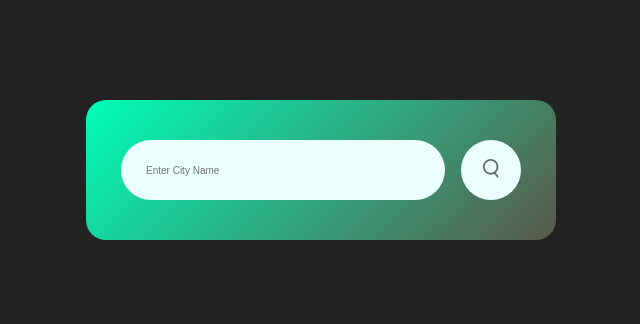
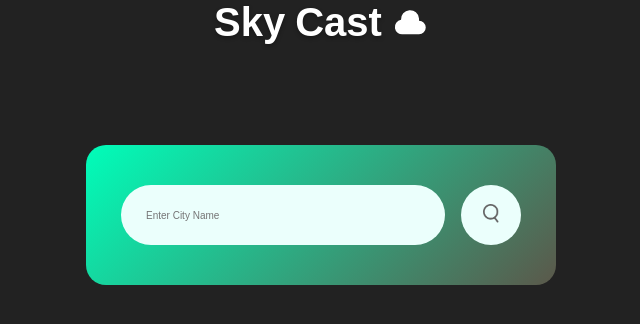
Before and after one commit to Tirupati-Reddy1/Weather-App, a plain HTML site: page index.html in a window 1280 px wide. Shown: the whole page, without its empty margins (319-959 px from the left). Drawn offline with Linux system fonts and the light colour scheme; files whose address does not match are found by name.

Commit message:
updates added

```diff
--- a/index.html
+++ b/index.html
@@ -7,6 +7,13 @@
 <link rel="stylesheet" href="style.css">
 </head>
 <body>
+    <div class="logo">
+        <span class="sky">Sky</span> <span class="cast">Cast</span>
+        <svg class="cloud-icon" xmlns="http://www.w3.org/2000/svg" viewBox="0 0 64 64">
+          <path fill="#ffffff" d="M48,24a16,16,0,0,0-31.94,2.37A12,12,0,0,0,20,52H48a12,12,0,0,0,0-24Z"/>
+        </svg>
+      </div>
+
     <div class="card">
         <div class="search">
             <input type="text" placeholder="Enter City Name" spellcheck="false">
--- a/style.css
+++ b/style.css
@@ -1,3 +1,26 @@
+
+.logo {
+    font-size: 2.5rem;
+    font-weight: bold;
+    color: white;
+    display: flex;
+    align-items: center;
+    gap: 10px;
+    justify-content: center;
+    text-shadow: 0 2px 4px rgba(0,0,0,0.3);
+  }
+
+  .cloud-icon {
+    width: 36px;
+    height: 36px;
+    fill: white;
+  }
+
+.icon {
+    font-size: 3rem;
+  }
+
+
 *{margin: 0;
 padding: 0;
 font-family: "Poppins",sans-serif;
```
